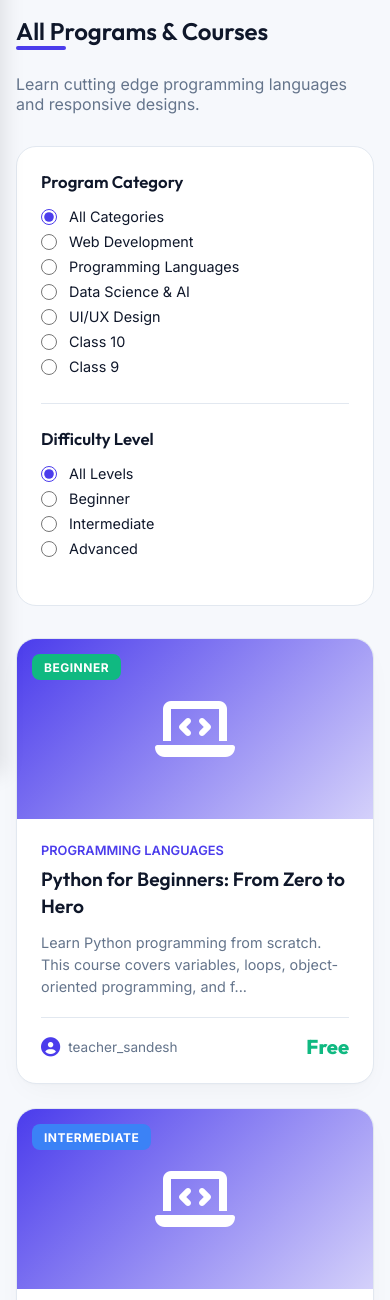
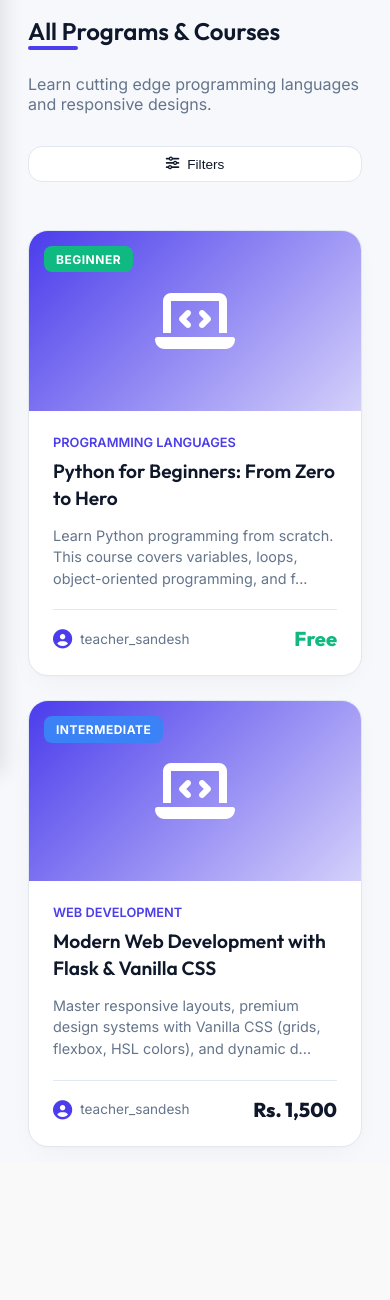
Before and after one commit to parbes80/shikshya-lms, a Flask app: page /courses in a window 390 px wide. Shown: the part 70-1370 px from the top of the page. After the commit the page ends 1217 px from the top, so only its background shows below. Run offline with Flask 3, Linux system fonts and the light colour scheme; some libraries are stand-ins or nearby versions.

Commit message:
fix: mobile course layout & POST enroll redirect to player

```diff
--- a/static/css/course.css
+++ b/static/css/course.css
@@ -5,6 +5,10 @@
   display: grid;
   grid-template-columns: 280px 1fr;
   gap: 2rem;
+}
+
+.catalog-courses {
+  grid-column: 2;
 }
 
 .filters-sidebar {
@@ -15,6 +19,12 @@
   height: fit-content;
   position: sticky;
   top: calc(var(--header-height) + 20px);
+  grid-column: 1;
+  grid-row: 1;
+}
+
+.mobile-filter-toggle {
+  display: none;
 }
 
 .filter-section {
@@ -58,6 +68,50 @@
 @media (max-width: 992px) {
   .catalog-container {
     grid-template-columns: 1fr;
+  }
+  .catalog-courses {
+    grid-column: 1;
+  }
+  .filters-sidebar {
+    display: none;
+    grid-column: 1;
+    grid-row: auto;
+    position: static;
+  }
+  .filters-sidebar.open {
+    display: block;
+  }
+  .mobile-filter-toggle {
+    display: inline-flex;
+    align-items: center;
+    gap: 0.5rem;
+    background: var(--bg-card);
+    border: 1px solid var(--border-color);
+    padding: 0.6rem 1rem;
+    border-radius: var(--radius-md);
+    font-size: 0.85rem;
+    cursor: pointer;
+    color: var(--text-main);
+    width: 100%;
+    justify-content: center;
+    margin-bottom: 1rem;
+  }
+}
+
+@media (max-width: 768px) {
+  .course-hero {
+    padding: 2rem 1rem;
+    margin: -1rem -1rem 1rem -1rem;
+  }
+  .course-hero-content {
+    grid-template-columns: 1fr;
+    gap: 1.5rem;
+  }
+  .course-hero-details h1 {
+    font-size: 1.6rem;
+  }
+  .catalog-wrapper {
+    padding: 0 0.75rem;
   }
 }
 
--- a/templates/courses.html
+++ b/templates/courses.html
@@ -11,54 +11,13 @@
 
   <div class="catalog-container">
 
-    <!-- Left Filters Sidebar -->
-    <aside class="filters-sidebar">
-      <form action="{{ url_for('course.index') }}" method="GET" id="catalog-filters-form">
-        <!-- Maintain search query if active -->
-        <input type="hidden" name="q" value="{{ query }}">
+    <!-- Mobile Filter Toggle -->
+    <button class="mobile-filter-toggle" onclick="document.querySelector('.filters-sidebar').classList.toggle('open')">
+      <i class="fas fa-sliders-h"></i> Filters
+    </button>
 
-        <div class="filter-section">
-          <h3 class="filter-title">Program Category</h3>
-          <div class="filter-options-list">
-            <label class="filter-option">
-              <input type="radio" name="category" value="" {% if not cat_slug %}checked{% endif %} onchange="document.getElementById('catalog-filters-form').submit()">
-              <span>All Categories</span>
-            </label>
-            {% for cat in categories %}
-              <label class="filter-option">
-                <input type="radio" name="category" value="{{ cat.slug }}" {% if cat_slug == cat.slug %}checked{% endif %} onchange="document.getElementById('catalog-filters-form').submit()">
-                <span>{{ cat.name }}</span>
-              </label>
-            {% endfor %}
-          </div>
-        </div>
-
-        <div class="filter-section">
-          <h3 class="filter-title">Difficulty Level</h3>
-          <div class="filter-options-list">
-            <label class="filter-option">
-              <input type="radio" name="difficulty" value="" {% if not difficulty %}checked{% endif %} onchange="document.getElementById('catalog-filters-form').submit()">
-              <span>All Levels</span>
-            </label>
-            <label class="filter-option">
-              <input type="radio" name="difficulty" value="Beginner" {% if difficulty == 'Beginner' %}checked{% endif %} onchange="document.getElementById('catalog-filters-form').submit()">
-              <span>Beginner</span>
-            </label>
-            <label class="filter-option">
-              <input type="radio" name="difficulty" value="Intermediate" {% if difficulty == 'Intermediate' %}checked{% endif %} onchange="document.getElementById('catalog-filters-form').submit()">
-              <span>Intermediate</span>
-            </label>
-            <label class="filter-option">
-              <input type="radio" name="difficulty" value="Advanced" {% if difficulty == 'Advanced' %}checked{% endif %} onchange="document.getElementById('catalog-filters-form').submit()">
-              <span>Advanced</span>
-            </label>
-          </div>
-        </div>
-      </form>
-    </aside>
-
-    <!-- Right Course Catalog Grid -->
-    <div>
+    <!-- Right Course Catalog Grid (placed first in DOM so it appears first on mobile) -->
+    <div class="catalog-courses">
       {% if query %}
         <div style="background: var(--bg-card); padding: 0.75rem 1.25rem; border-radius: var(--radius-md); border: 1px solid var(--border-color); margin-bottom: 1.5rem; font-size: 0.9rem;">
           Search results for: <strong>"{{ query }}"</strong> ({{ courses|length }} matches found)
@@ -108,6 +67,49 @@
       {% endif %}
     </div>
 
+    <!-- Left Filters Sidebar (placed after courses so it appears below on mobile) -->
+    <aside class="filters-sidebar">
+      <form action="{{ url_for('course.index') }}" method="GET" id="catalog-filters-form">
+        <input type="hidden" name="q" value="{{ query }}">
+        <div class="filter-section">
+          <h3 class="filter-title">Program Category</h3>
+          <div class="filter-options-list">
+            <label class="filter-option">
+              <input type="radio" name="category" value="" {% if not cat_slug %}checked{% endif %} onchange="document.getElementById('catalog-filters-form').submit()">
+              <span>All Categories</span>
+            </label>
+            {% for cat in categories %}
+              <label class="filter-option">
+                <input type="radio" name="category" value="{{ cat.slug }}" {% if cat_slug == cat.slug %}checked{% endif %} onchange="document.getElementById('catalog-filters-form').submit()">
+                <span>{{ cat.name }}</span>
+              </label>
+            {% endfor %}
+          </div>
+        </div>
+        <div class="filter-section">
+          <h3 class="filter-title">Difficulty Level</h3>
+          <div class="filter-options-list">
+            <label class="filter-option">
+              <input type="radio" name="difficulty" value="" {% if not difficulty %}checked{% endif %} onchange="document.getElementById('catalog-filters-form').submit()">
+              <span>All Levels</span>
+            </label>
+            <label class="filter-option">
+              <input type="radio" name="difficulty" value="Beginner" {% if difficulty == 'Beginner' %}checked{% endif %} onchange="document.getElementById('catalog-filters-form').submit()">
+              <span>Beginner</span>
+            </label>
+            <label class="filter-option">
+              <input type="radio" name="difficulty" value="Intermediate" {% if difficulty == 'Intermediate' %}checked{% endif %} onchange="document.getElementById('catalog-filters-form').submit()">
+              <span>Intermediate</span>
+            </label>
+            <label class="filter-option">
+              <input type="radio" name="difficulty" value="Advanced" {% if difficulty == 'Advanced' %}checked{% endif %} onchange="document.getElementById('catalog-filters-form').submit()">
+              <span>Advanced</span>
+            </label>
+          </div>
+        </div>
+      </form>
+    </aside>
+
   </div>
 
 </div>
```
Also changed, not shown: templates/course_details.html (+13 -4 lines).
